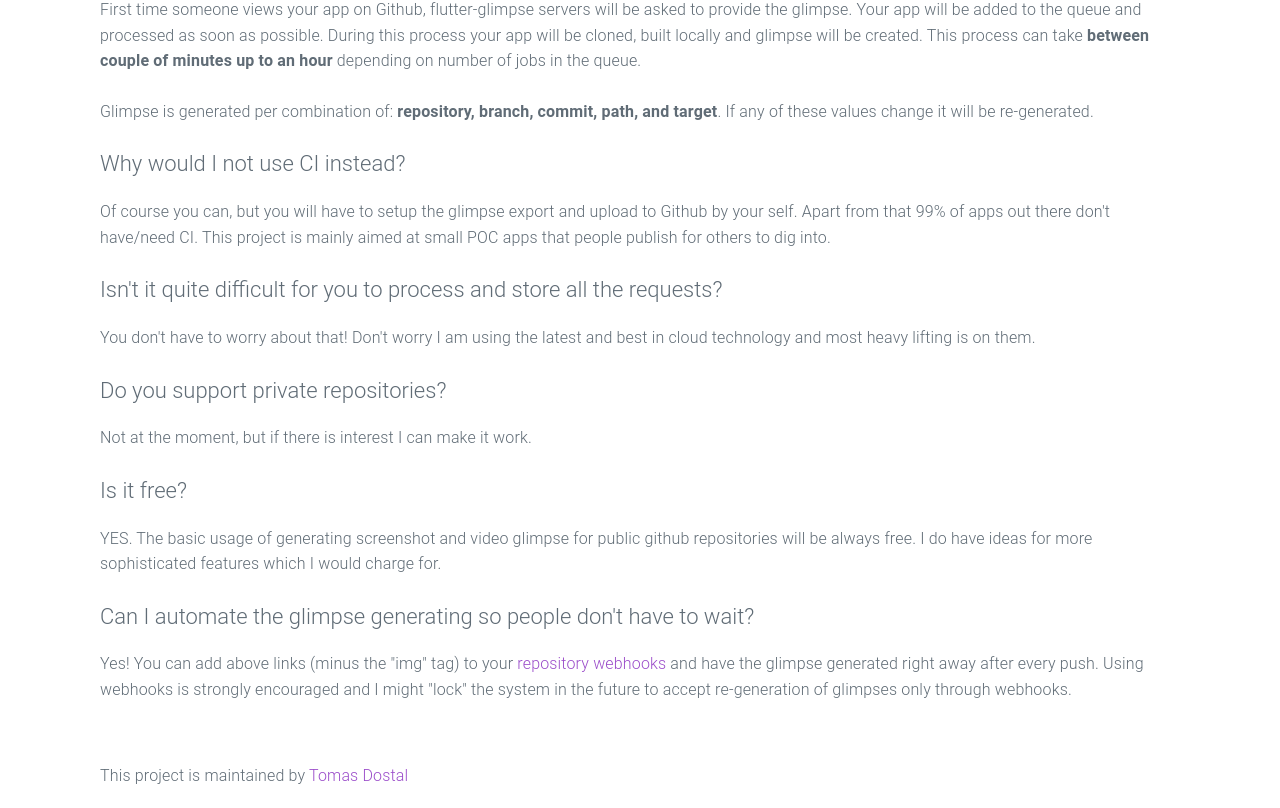
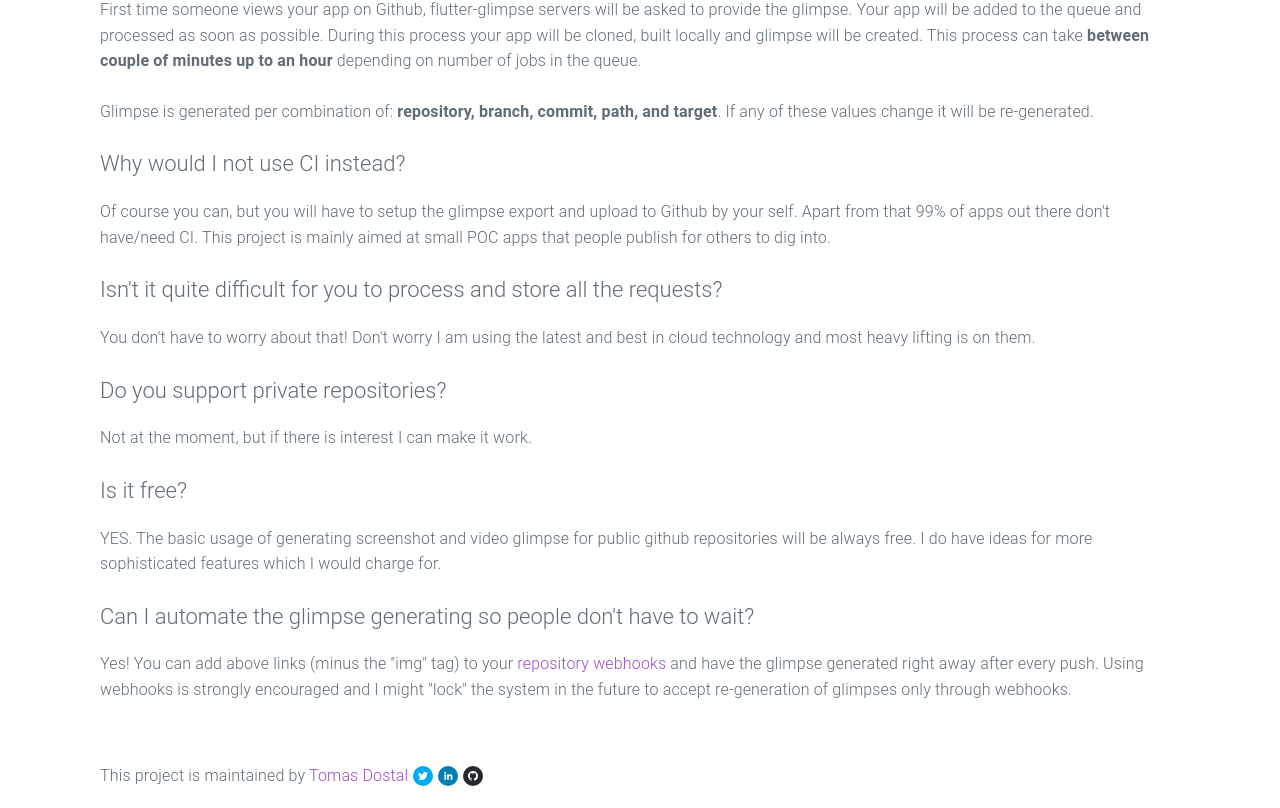
Before and after one commit to flutter-glimpse/flutter-glimpse.github.io, a React (Create React App) app: page / in a window 1280 px wide. Shown: the part 1841-2649 px from the top of the page. Built offline with nearby package versions, Linux system fonts and the light colour scheme.

Commit message:
Adding some social icons

```diff
--- a/package.json
+++ b/package.json
@@ -26,5 +26,8 @@
     "not dead",
     "not ie <= 11",
     "not op_mini all"
-  ]
+  ],
+  "devDependencies": {
+    "react-social-icons": "^4.1.0"
+  }
 }
--- a/src/App.css
+++ b/src/App.css
@@ -46,3 +46,15 @@ small {
 footer {
   margin-top: 60px;
 }
+
+.social-icon {
+  width: 20px !important;
+  height: 20px !important;
+  margin-left: 5px;
+}
+
+@media (max-width: 800px) {
+  .row .column.column-50 {
+    max-width: 100%;
+  }
+}
--- a/src/App.js
+++ b/src/App.js
@@ -1,6 +1,7 @@
 import React, { useState, useEffect } from 'react';
 import '../node_modules/milligram/dist/milligram.min.css';
 import './App.css';
+import { SocialIcon } from 'react-social-icons';
 
 function App() {
     const linkBase = 'https://flutter-glimpse.tomasdostal.com/';
@@ -91,7 +92,10 @@ function App() {
             <FAQ></FAQ>
 
             <footer>
-                This project is maintained by <a href="" target="_blank">Tomas Dostal</a>
+                This project is maintained by <a href="https://tomasdostal.com" target="_blank">Tomas Dostal</a>
+                <SocialIcon url="https://twitter.com/tomino2112" />
+                <SocialIcon url="https://www.linkedin.com/in/dostaltomas/" />
+                <SocialIcon url="https://www.github.com/tomino2112" />
             </footer>
         </div>
     );
```
Also changed, not shown: 1 other file (tests, documents, lock files or other folders).
